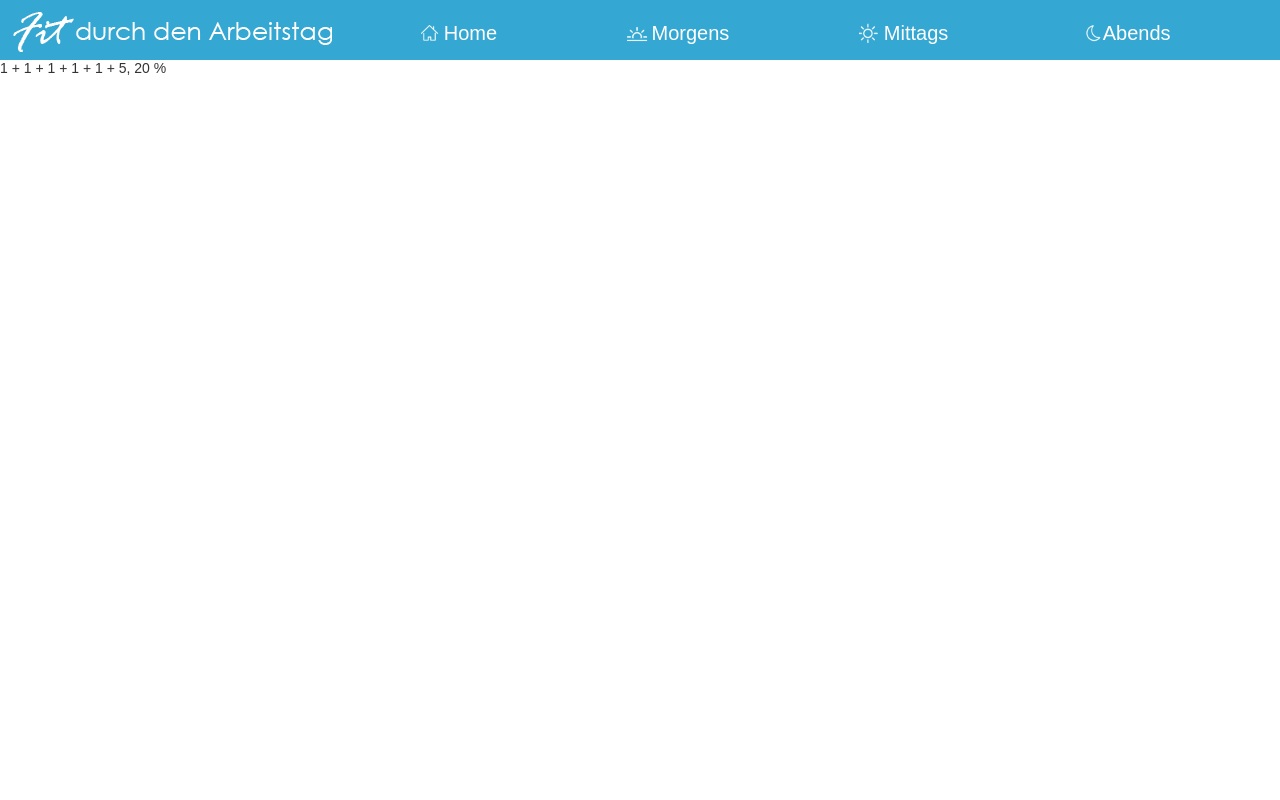
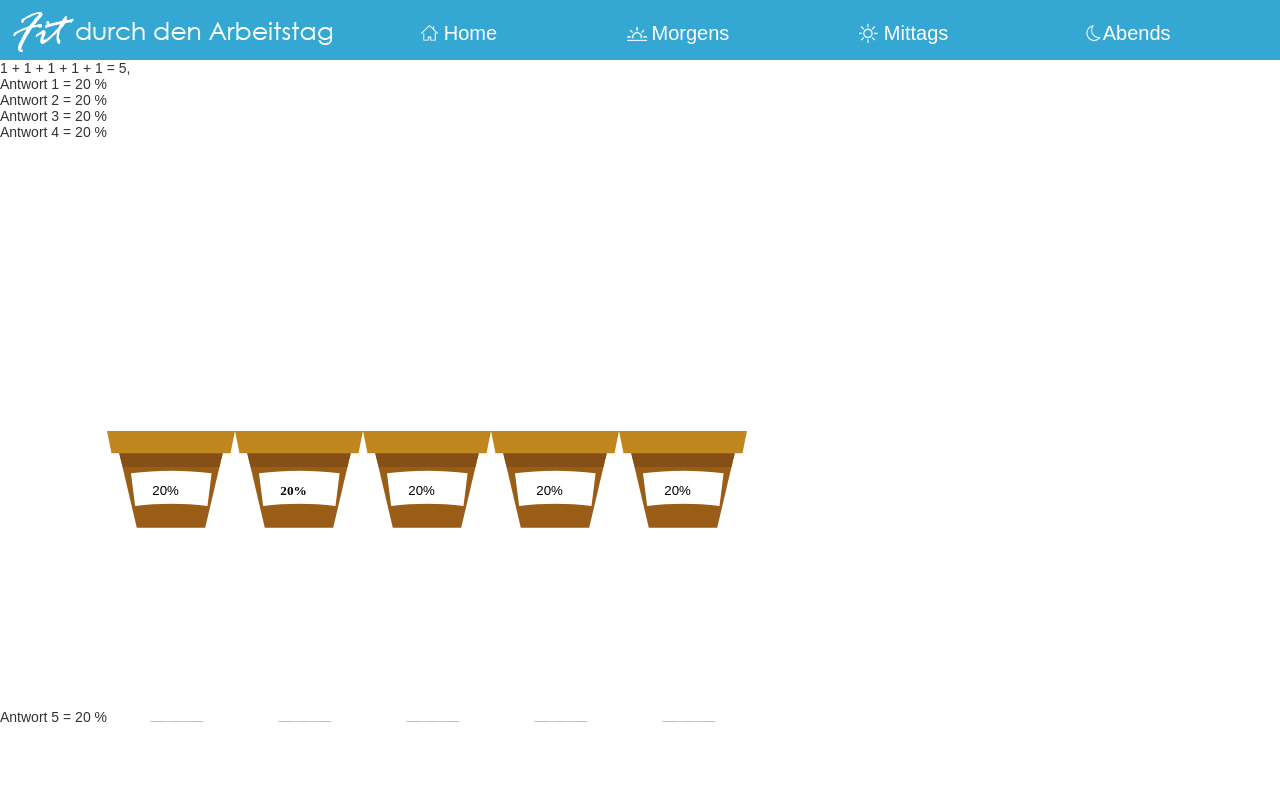
Before and after one commit to JaneXired/bk_dynamic_page, a PHP site: page /content.php in a window 1280 px wide. Run offline with PHP 8.4, Linux system fonts and the light colour scheme; tables that the repository leaves empty hold one stand-in row (values such as "Sample post"); data that the repository does not hold is empty; some libraries are stand-ins or nearby versions.

Commit message:
+let the svg cacti grow via db for diagram

```diff
--- a/content.php
+++ b/content.php
@@ -75,7 +75,15 @@
 
         $total = $data_anzahl1["antwort_1"] + $data_anzahl2["antwort_2"] + $data_anzahl3["antwort_3"] + $data_anzahl4["antwort_4"] + $data_anzahl5["antwort_5"] ;
 
-       $percent_antwort1 = ($data_anzahl1["antwort_1"] * 100) / $total;
+        $percent_antwort1 = ($data_anzahl1["antwort_1"] * 100) / $total;
+
+        $percent_antwort2 = ($data_anzahl2["antwort_2"] * 100) / $total;
+
+        $percent_antwort3 = ($data_anzahl3["antwort_3"] * 100) / $total;
+
+        $percent_antwort4 = ($data_anzahl4["antwort_4"] * 100) / $total;
+
+        $percent_antwort5 = ($data_anzahl5["antwort_5"] * 100) / $total;
 
 
 
@@ -95,24 +103,33 @@
                 $data_anzahl4[antwort_4] +
              ";
         echo "
-                $data_anzahl5[antwort_5] +
+                $data_anzahl5[antwort_5] =
              ";
 
 
-            echo "
-                $total,
+        echo " $total,<br/>";
 
-             ";
+        echo "Antwort 1 =  $percent_antwort1 %<br/>";
 
-        echo "
-                $percent_antwort1 %
+        echo "Antwort 2 =  $percent_antwort2 %<br/>";
 
-             ";
+        echo "Antwort 3 =  $percent_antwort3 %<br/>";
+
+        echo "Antwort 4 =  $percent_antwort4 %<br/>";
+
+        echo "Antwort 5 =  $percent_antwort5 %";
+
+        include ('img/cactus-big-01.svg');
+        include ('img/cactus-big-02.svg');
+        include ('img/cactus-big-03.svg');
+        include ('img/cactus-big-04.svg');
+        include ('img/cactus-big-05.svg');
+
+        ?>
 
 
 
 
-        ?>
     </div>
 
 </body>
--- a/css/style.css
+++ b/css/style.css
@@ -210,3 +210,23 @@
 a.abends:hover:before  {
     background-position: -125px -49px;
 }
+
+/* SVG Styles*/
+svg {
+    width: 10%;
+}
+.st0{fill:#51A529;}
+.st1{fill:#3E8916;}
+.st2{fill:none;stroke:#3E8916;stroke-width:5.4108;stroke-linecap:round;stroke-linejoin:round;stroke-miterlimit:10;}
+.st3{fill:none;stroke:#386D16;stroke-width:5.4108;stroke-linecap:round;stroke-linejoin:round;stroke-miterlimit:10;}
+.st4{fill:#2C5414;}
+.st5{fill:#122606;}
+.st6{fill:#E0FFCC;}
+.st7{fill:#FFFFFF;}
+.st8{fill:#995D16;}
+.st9{fill:#845017;}
+.st10{fill:#C1871F;}
+#cactus-body {
+    -webkit-transition: transform 2s;
+    transition: transform 2s;
+}
```
Also changed, not shown: img/cactus-big-01.svg (added), img/cactus-big-02.svg (added), img/cactus-big-03.svg (added), img/cactus-big-04.svg (added), img/cactus-big-05.svg (added), img/cactus-big-muster.svg (added).
